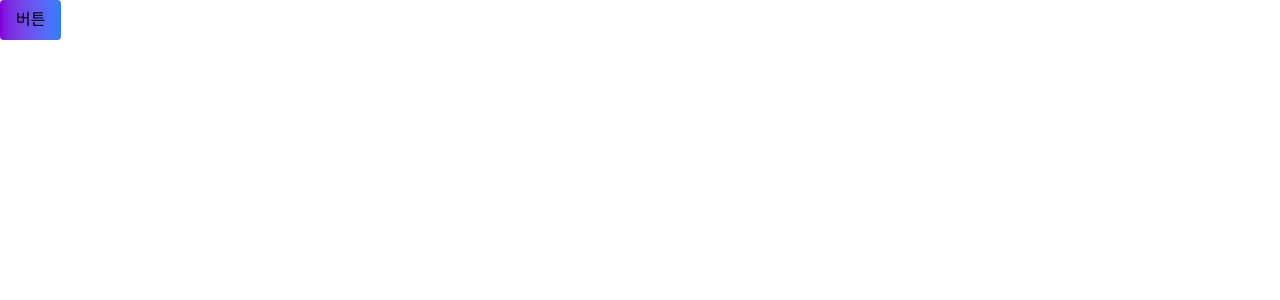
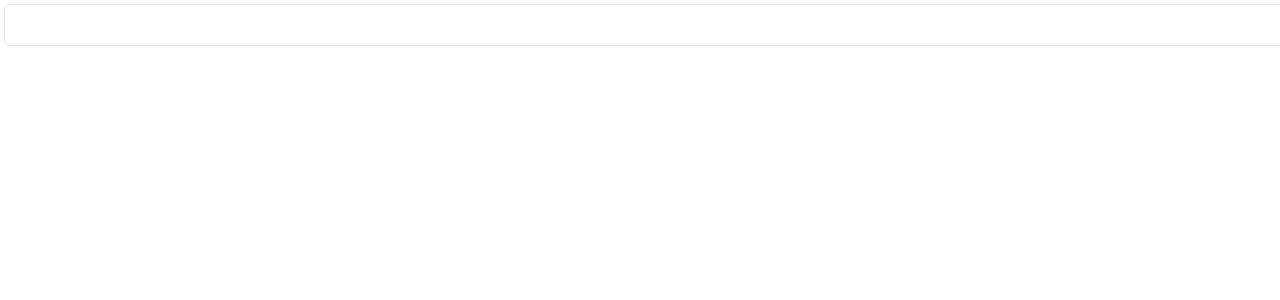
Before and after one commit to munjh61/SeeVocaLang, a React (Vite) app in the folder frontend/: page / in a window 1280 px wide. Shown: the top 300 px of the page. Built offline with nearby package versions, Linux system fonts and the light colour scheme; a web font is replaced by a local one.

Commit message:
prettier config, input variants

```diff
--- a/frontend/prettier.config.js
+++ b/frontend/prettier.config.js
@@ -1,9 +1,10 @@
 /** @type {import("prettier").Config} */
 export default {
-  semi: true,             // 끝에 항상 세미콜론 붙이기
-  tabWidth: 2,            // 들여쓰기 2칸
-  singleQuote: false,     // 작은따옴표 대신 큰따옴표 사용
-  trailingComma: 'es5',   // 객체/배열 마지막 쉼표 허용 (ES5 기준)
-  bracketSpacing: true,   // { foo: bar } 괄호 사이 공백 허용
-  arrowParens: 'avoid',   // 화살표 함수 매개변수 하나면 괄호 생략
-}
+  semi: true, // 끝에 항상 세미콜론 붙이기
+  tabWidth: 2, // 들여쓰기 2칸
+  singleQuote: false, // 작은따옴표 대신 큰따옴표 사용
+  trailingComma: "es5", // 객체/배열 마지막 쉼표 허용 (ES5 기준)
+  bracketSpacing: true, // { foo: bar } 괄호 사이 공백 허용
+  arrowParens: "avoid", // 화살표 함수 매개변수 하나면 괄호 생략
+  endOfLine: "crlf",
+};
--- a/frontend/src/App.tsx
+++ b/frontend/src/App.tsx
@@ -1,11 +1,9 @@
-import { Button } from "./components/atoms/Button.tsx";
+import { Input } from "./components/atoms/Input.tsx";
 
 function App() {
   return (
     <>
-      <Button purpose={"purple"} size="md">
-        버튼
-      </Button>
+      <Input />
     </>
   );
 }
--- /dev/null
+++ b/frontend/src/components/atoms/Input.tsx
@@ -0,0 +1,14 @@
+import type { VariantProps } from "class-variance-authority";
+import { cn } from "../../utils/cn";
+import { InputVariants } from "../variants/InputVariants";
+
+type InputProps = {
+  className?: string;
+} & VariantProps<typeof InputVariants> &
+  React.InputHTMLAttributes<HTMLInputElement>;
+
+export const Input = ({ scale, className, ...props }: InputProps) => {
+  return (
+    <input className={cn(InputVariants({ scale }), className)} {...props} />
+  );
+};
--- /dev/null
+++ b/frontend/src/components/variants/InputVariants.ts
@@ -0,0 +1,21 @@
+import { cva } from "class-variance-authority";
+
+export const InputVariants = cva(
+  "w-full py-2 m-1 text-gray-500 bg-white border border-gray-200 focus:outline-none focus:ring-2 focus:ring-purple-400 transition-all",
+  {
+    variants: {
+      scale: {
+        sm: "text-sm rounded-sm px-6",
+        md: "text-base rounded-md px-7",
+        lg: "text-lg rounded-lg px-8",
+        xl: "text-xl rounded-xl px-10",
+      },
+      text: {
+        black: "text-black",
+      },
+    },
+    defaultVariants: {
+      scale: "md",
+    },
+  }
+);
```
